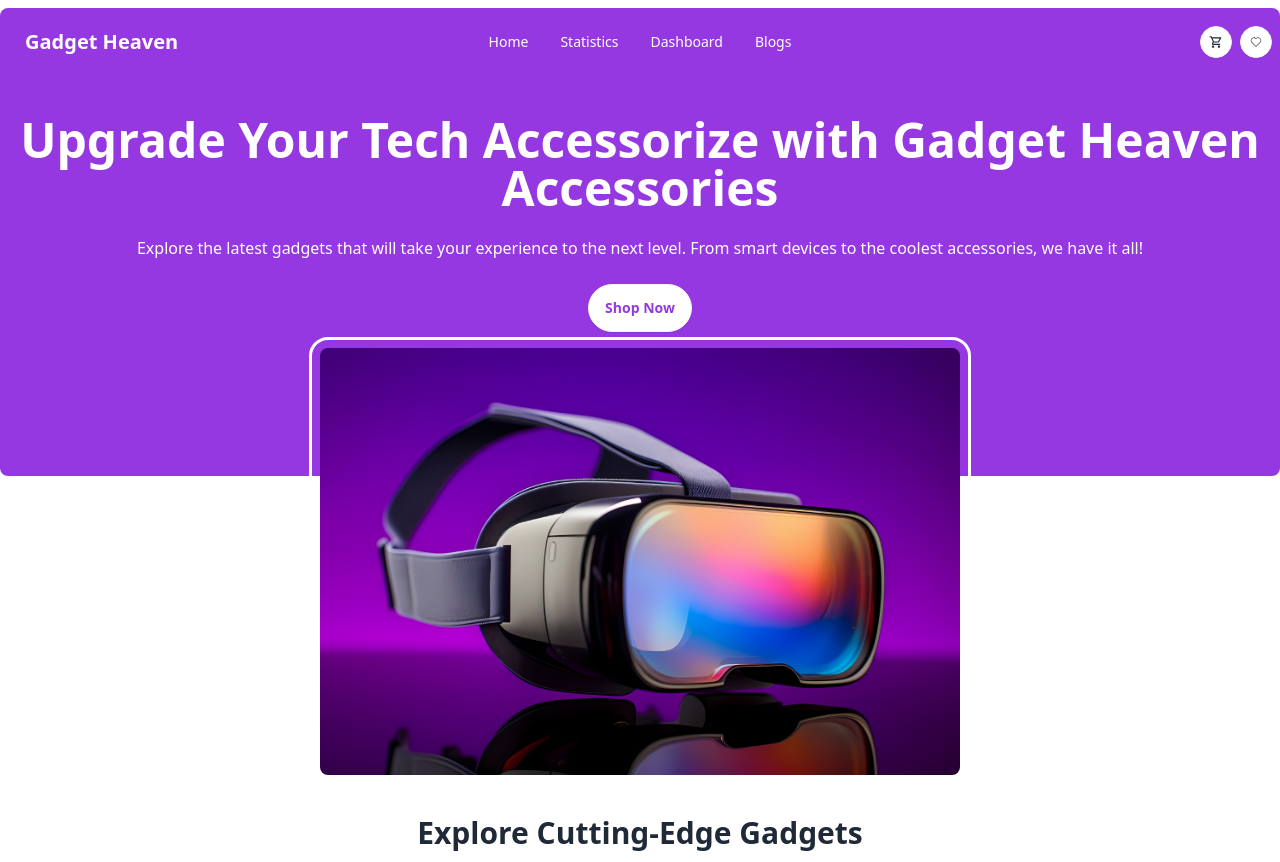
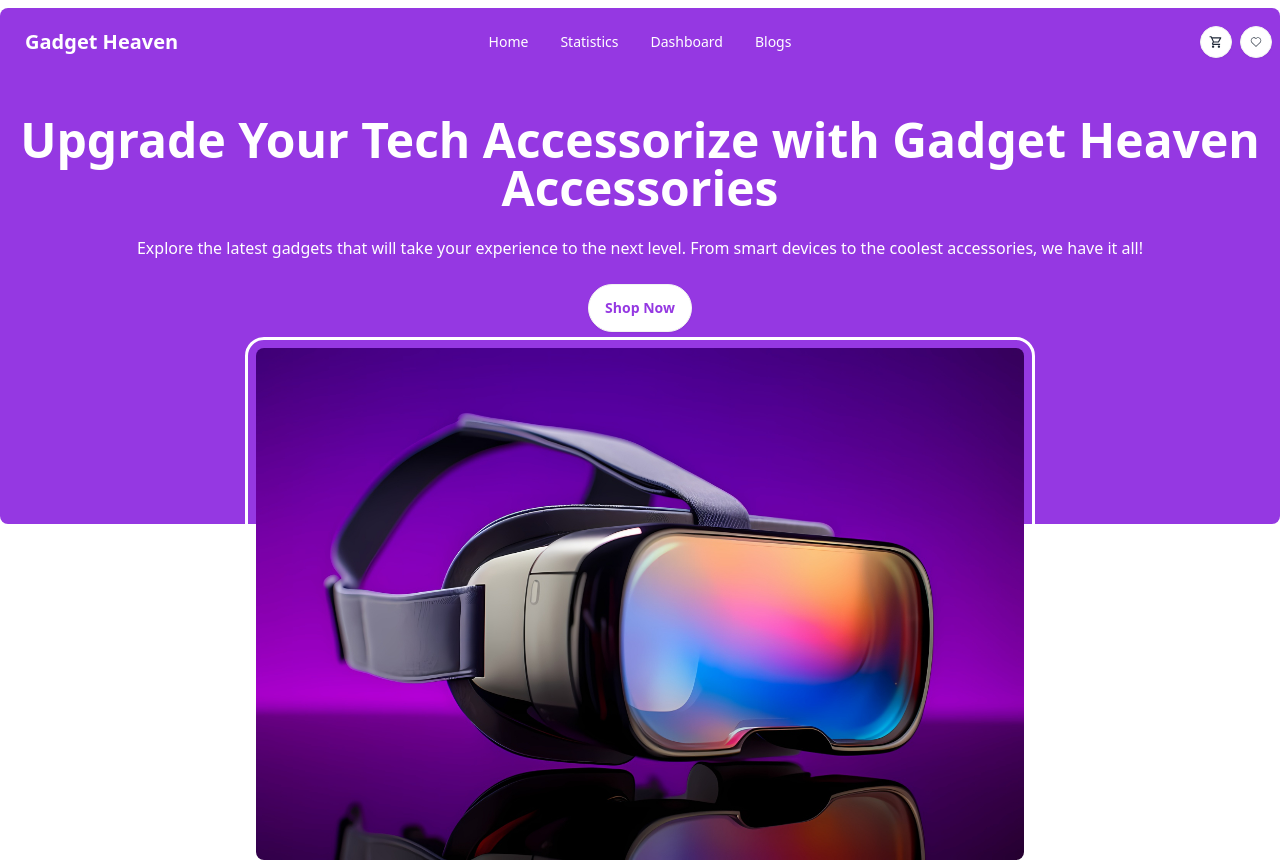
Before and after one commit to programming-hero-web-course-4/b10a8-gadget-heaven-adnansyed101, a React (Vite) app: page / in a window 1280 px wide. Shown: the top 862 px of the page. Built offline with nearby package versions, Linux system fonts and the light colour scheme.

Commit message:
Change margin and padding

```diff
--- a/src/components/Banner.jsx
+++ b/src/components/Banner.jsx
@@ -3,7 +3,7 @@ import bannerImg from "../assets/banner.jpg";
 const Banner = () => {
   return (
     <div className="flex flex-col items-center container mx-auto text-white mb-10 text-center">
-      <div className="bg-primary pt-10 pb-36 rounded-b-lg">
+      <div className="bg-primary pt-10 pb-48 rounded-b-lg">
         <h1 className="text-5xl font-bold">
           Upgrade Your Tech Accessorize with Gadget Heaven Accessories
         </h1>
@@ -15,7 +15,7 @@ const Banner = () => {
           Shop Now
         </button>
       </div>
-      <figure className="w-2/4 outline outline-offset-8 rounded-lg -mt-32">
+      <figure className="w-3/5 outline outline-offset-8 rounded-lg -mt-44">
         <img src={bannerImg} alt="Apple Vision" className="rounded-lg" />
       </figure>
     </div>
```
